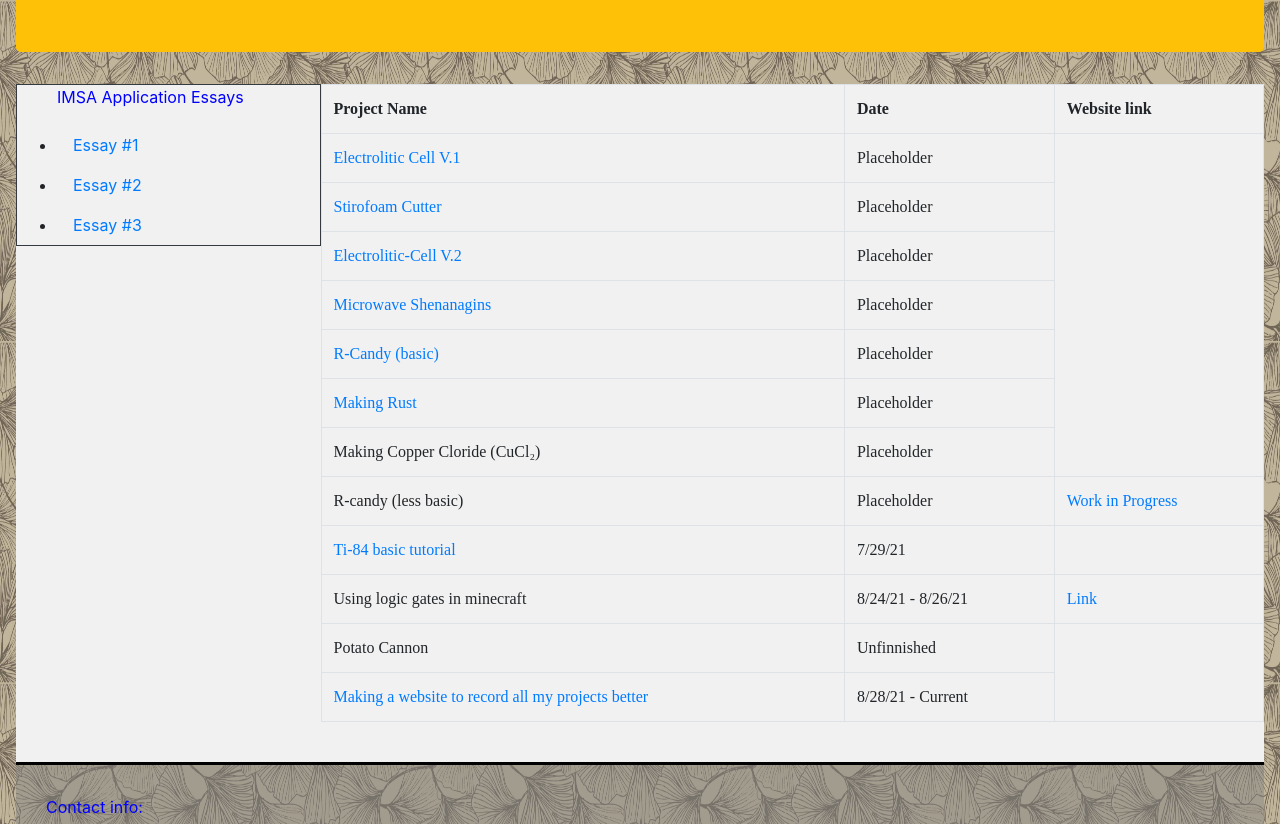
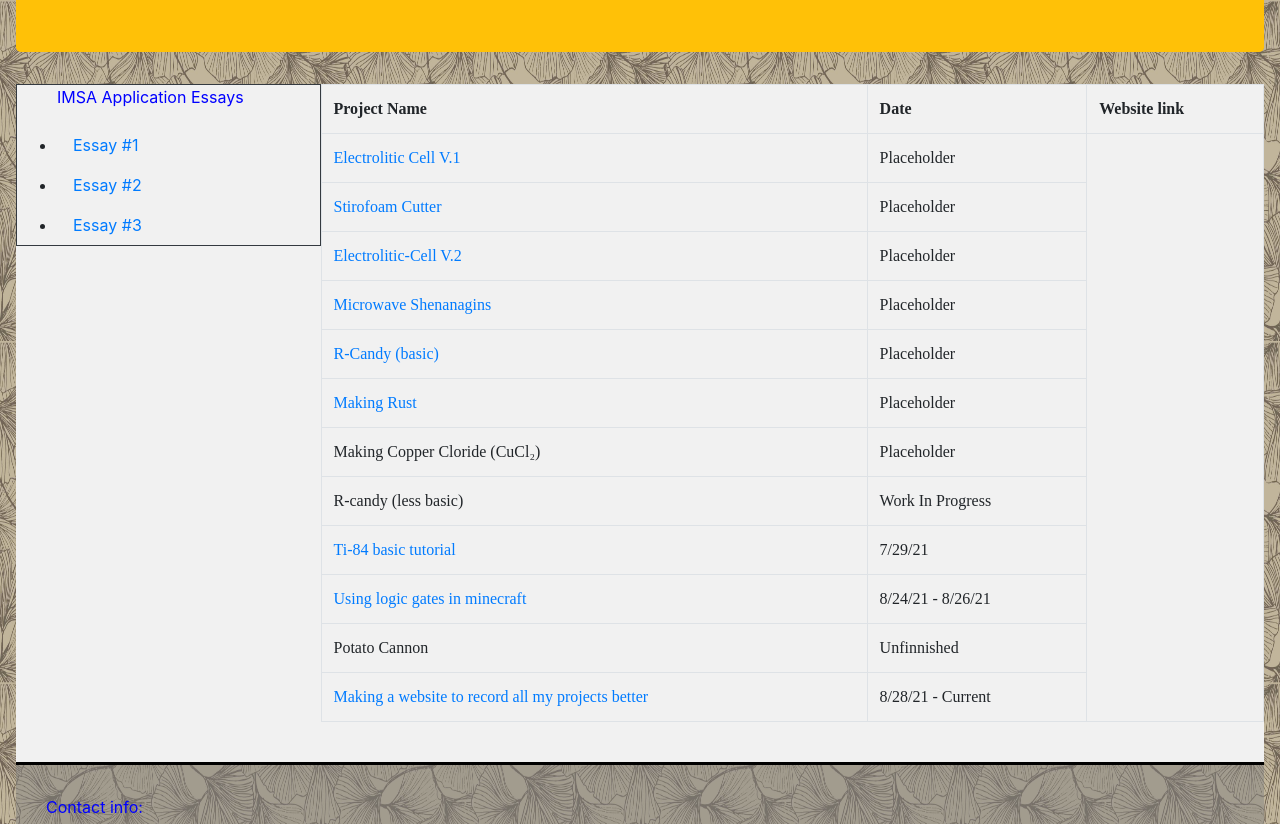
Before and after one commit to Ukungazi/TS-STEM-Projects, a plain HTML site: page index.html in a window 1280 px wide. Shown: the part 340-1164 px from the top of the page. Drawn offline with nearby package versions, Linux system fonts and the light colour scheme.

Commit message:
Work in progress

```diff
--- a/index.html
+++ b/index.html
@@ -110,17 +110,15 @@
                     </tr>
                     <tr class="hide">
                         <td>R-candy (less basic)</td>
-                        <td>Placeholder</td>
-                        <td><a href="../TS-STEM-Projects/Pages/Rocket candy.html ">Work in Progress</a></td>
+                        <td>Work In Progress</td>
                     </tr>
-                    <tr onclick="window.location='../TS-STEM-Projects/Pages/Ti-84 Tutorial.html/TS-STEM-Projects';">
-                        <td><a href="../TS-STEM-Projects/Pages/Ti-84 Tutorial.html/TS-STEM-Projects">Ti-84 basic tutorial</a></td>
+                    <tr onclick="window.location='../TS-STEM-Projects/Pages/Ti-84 Tutorial.html';">
+                        <td><a href="../TS-STEM-Projects/Pages/Ti-84 Tutorial.html">Ti-84 basic tutorial</a></td>
                         <td>7/29/21</td>
                     </tr>
-                    <tr class="hide">
-                        <td>Using logic gates in minecraft</td>
+                    <tr onclick="window.location='../TS-STEM-Projects/Pages/MinecraftLogicGates';"class="hide">
+                        <td><a href="../Pages/MinecraftLogicGates.html">Using logic gates in minecraft</a></td>
                         <td>8/24/21 - 8/26/21</td>
-                        <td><a href="../Pages/MinecraftLogicGates.html ">Link</a></td>
                     </tr>
                     <tr class="hide">
                         <td>Potato Cannon</td>
```
